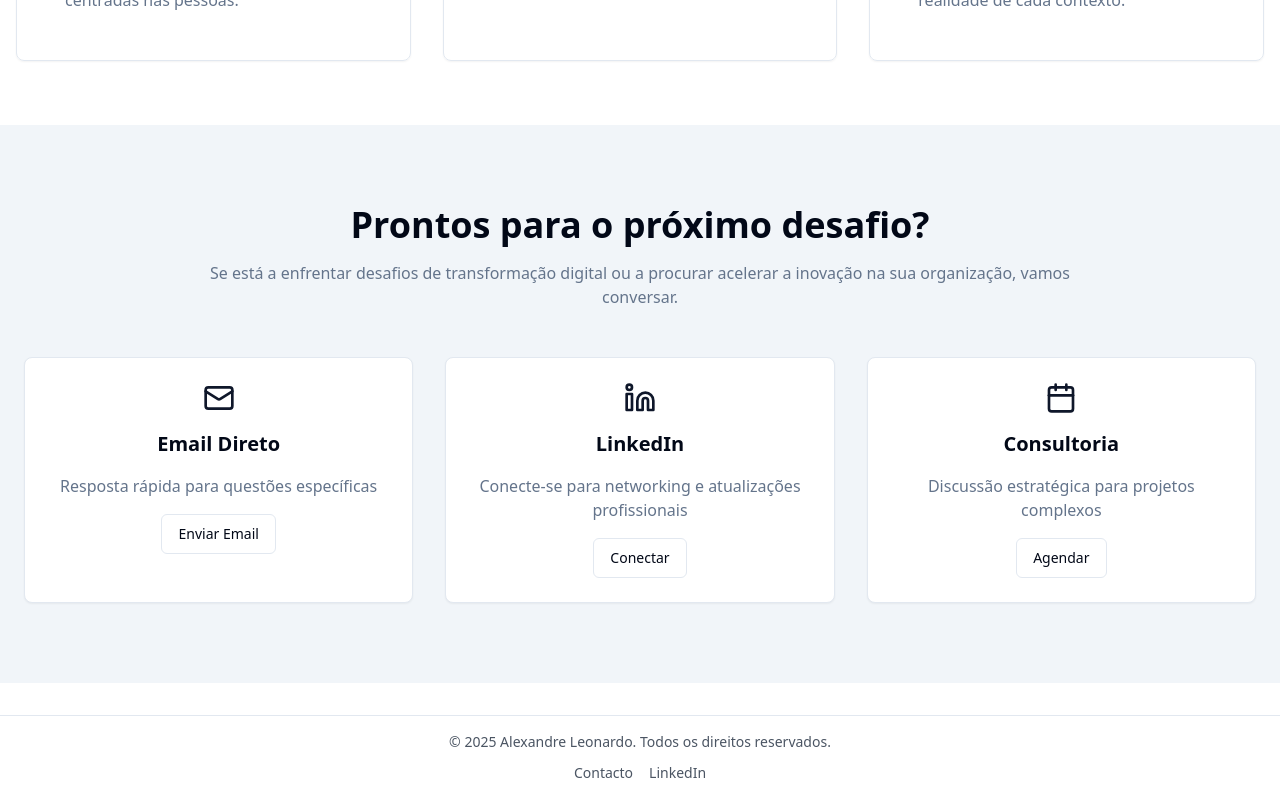
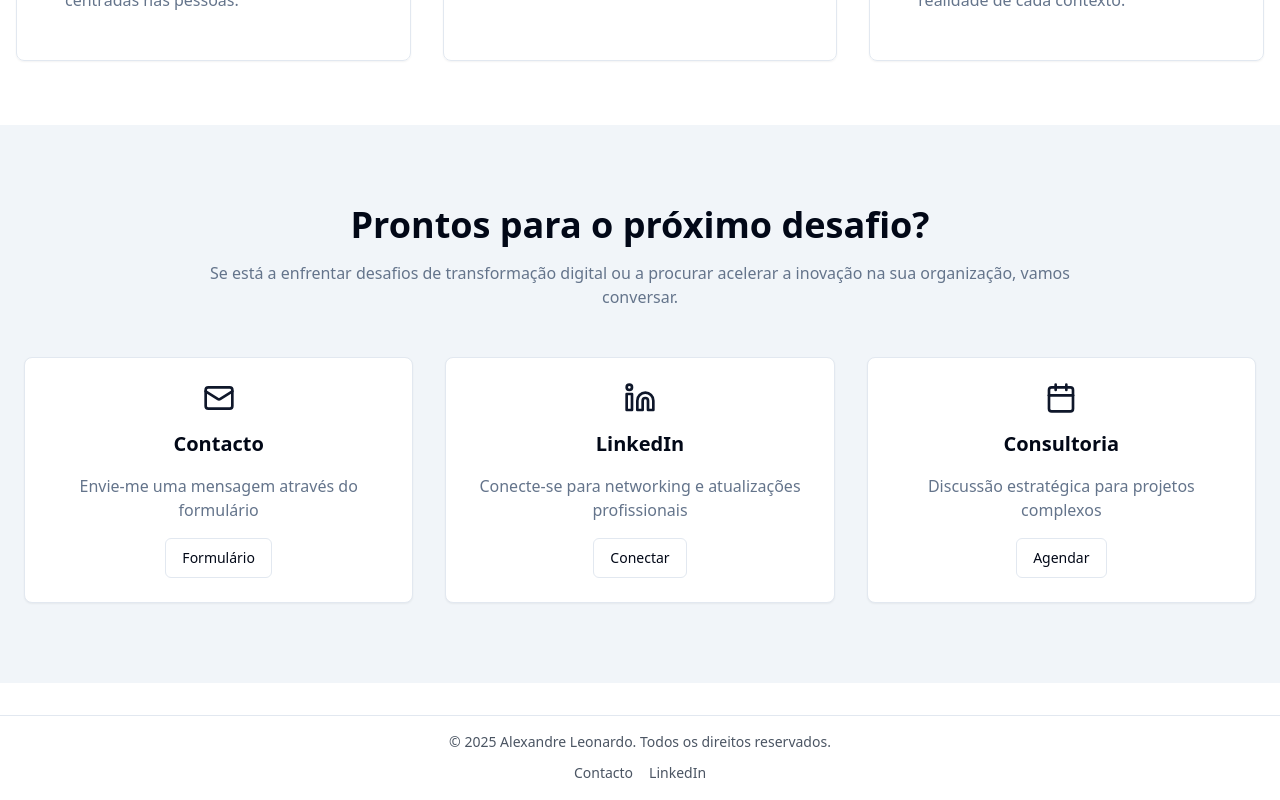
Before and after one commit to AlexandreLeonardo12/timeline-evolution, a React (Vite) app: page / in a window 1280 px wide. Shown: the part 1723-2523 px from the top of the page. Built offline with nearby package versions, Linux system fonts and the light colour scheme.

Commit message:
Add files via upload

```diff
--- a/src/components/ContactCTA.tsx
+++ b/src/components/ContactCTA.tsx
@@ -1,6 +1,7 @@
 import { Button } from "@/components/ui/button";
 import { Card, CardContent } from "@/components/ui/card";
 import { Mail, Linkedin, Calendar } from "lucide-react";
+import { Link } from "react-router-dom";
 import { useLanguage } from "../context/LanguageContext";
 import translations from "../lib/translations";
 
@@ -15,14 +16,22 @@ export default function ContactCTA() {
           <p className="text-muted-foreground">{t.contactSubtitle}</p>
         </div>
         <div className="grid gap-8 md:grid-cols-3">
-          {/* Email card */}
+          {/* Formulário de contacto */}
           <Card className="hover:shadow-lg transition-shadow">
             <CardContent className="p-6 text-center space-y-4">
               <Mail className="h-8 w-8 mx-auto text-primary" />
-              <h3 className="text-xl font-semibold">Email Direto</h3>
-              <p className="text-muted-foreground">{t.contactEmailDesc}</p>
+              <h3 className="text-xl font-semibold">
+                {language === 'pt' ? 'Contacto' : 'Contact'}
+              </h3>
+              <p className="text-muted-foreground">
+                {language === 'pt'
+                  ? 'Envie-me uma mensagem através do formulário'
+                  : 'Send me a message via the form'}
+              </p>
               <Button variant="outline" asChild>
-                <a href="mailto:alexandreleonardo3746@gmail.com">{t.contactEmailCTA}</a>
+                <Link to="/contact">
+                  {language === 'pt' ? 'Formulário' : 'Form'}
+                </Link>
               </Button>
             </CardContent>
           </Card>
@@ -47,7 +56,9 @@ export default function ContactCTA() {
           <Card className="hover:shadow-lg transition-shadow">
             <CardContent className="p-6 text-center space-y-4">
               <Calendar className="h-8 w-8 mx-auto text-primary" />
-              <h3 className="text-xl font-semibold">Consultoria</h3>
+              <h3 className="text-xl font-semibold">
+                {language === 'pt' ? 'Consultoria' : 'Consulting'}
+              </h3>
               <p className="text-muted-foreground">{t.contactConsultingDesc}</p>
               <Button variant="outline" asChild>
                 <a
```
